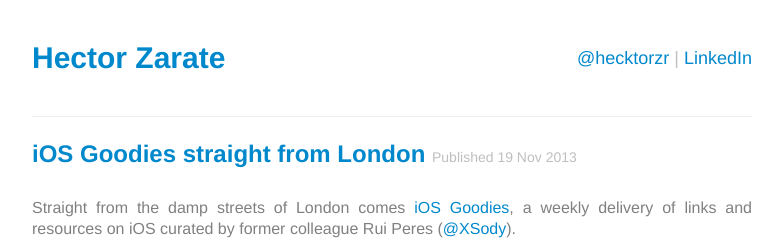
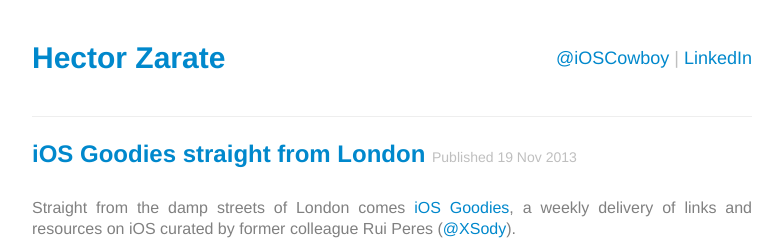
Before and after one commit to ChocoChipset/iOSCowboy.github.io, a Jekyll site: the page built from _posts/2013-11-19-ios-goodies.md, in a window 1280 px wide. Shown: the top 241 px of the page, without its empty margins (248-1030 px from the left). Built offline with Jekyll 4.4.1, drawn with Linux system fonts in a browser that asks for light colours; Markdown is read by kramdown in place of the engine named in the settings.

Commit message:
Updated Twitter link

```diff
--- a/_layouts/post.html
+++ b/_layouts/post.html
@@ -2,7 +2,7 @@
 layout: default
 ---
 <header>
-        <h1><a href="/">Hector Zarate</a> <small><a href="http://twitter.com/hecktorzr">@hecktorzr</a> | <a href="https://pl.linkedin.com/in/hecktorzr/">LinkedIn</a></small></h1>
+        <h1><a href="/">Hector Zarate</a> <small><a href="http://twitter.com/iOSCowboy">@iOSCowboy</a> | <a href="https://pl.linkedin.com/in/hecktorzr/">LinkedIn</a></small></h1>
 </header>
 
 <hr />
```
